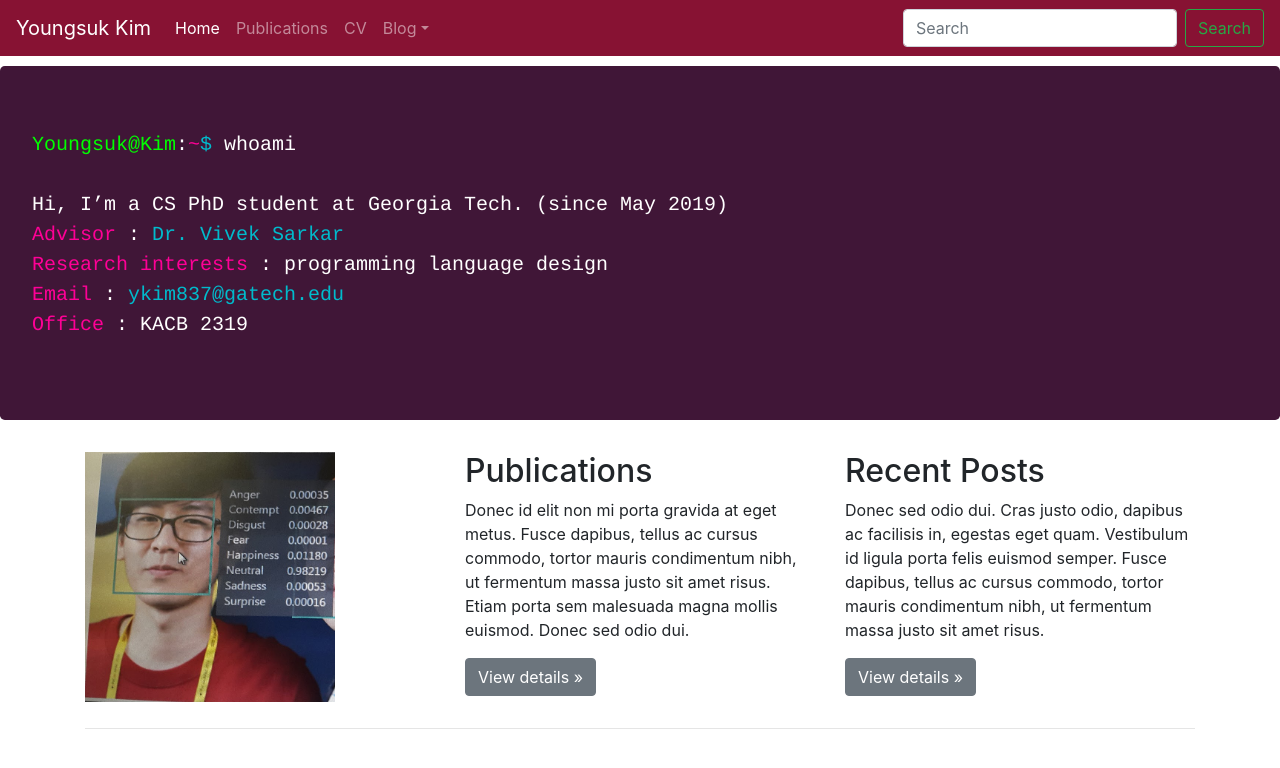
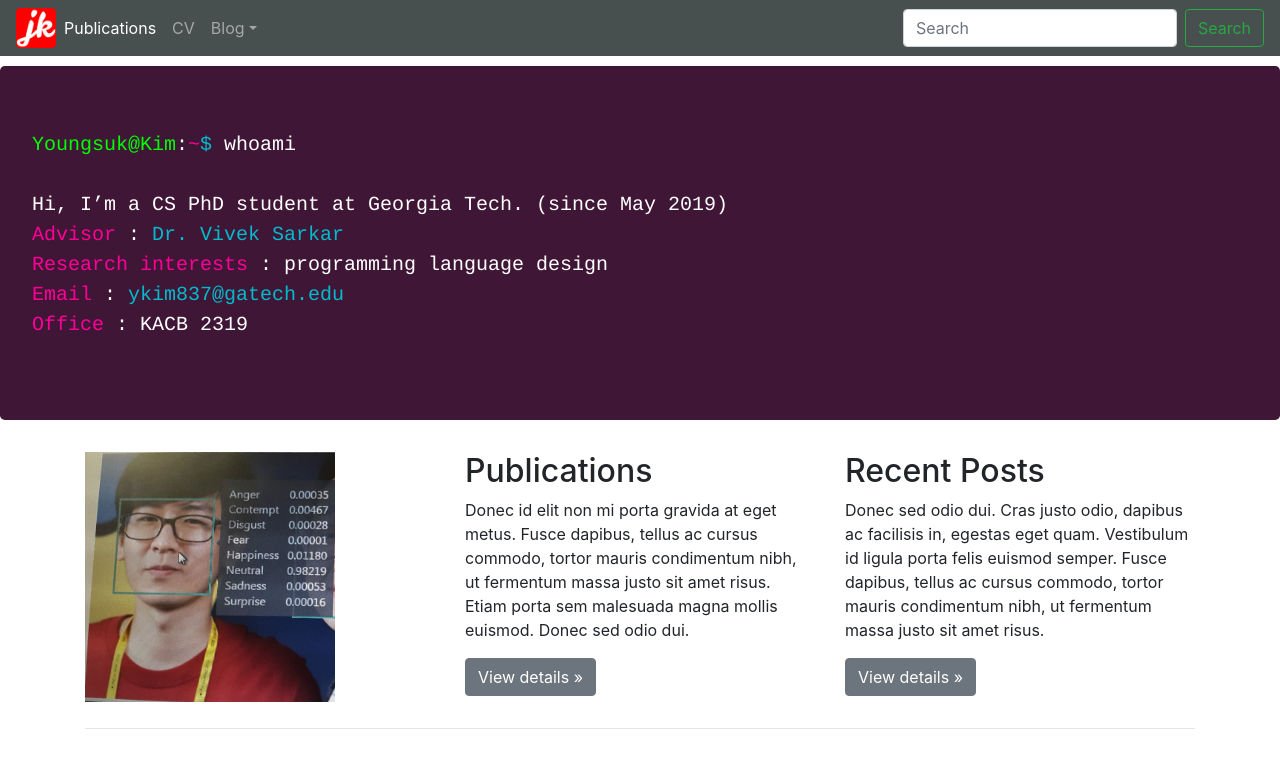
Before and after one commit to JOE1994/JOE1994.github.io, a Jekyll site: the page built from index.md, in a window 1280 px wide. Shown: the top 768 px of the page. Built offline with Jekyll 4.4.1, drawn with Linux system fonts in a browser that asks for light colours.

Commit message:
header color change

```diff
--- a/_layouts/main.html
+++ b/_layouts/main.html
@@ -35,17 +35,20 @@
     <link rel="manifest" href="/site.webmanifest">
   </head>
   <body>
-    <nav class="navbar navbar-expand-md navbar-dark fixed-top" style="background-color: #871233;">
-      <a class="navbar-brand" href="#">Youngsuk Kim</a>
+    <nav class="navbar navbar-expand-md navbar-dark fixed-top" style="background-color: #484f4f">
+      <!-- <a class="navbar-brand" href="#">Youngsuk Kim</a> -->
+      <a href="#"> <img src="../android-chrome-192x192.png" alt="Joe Kim" height="40" width="40"> </a>
       <button class="navbar-toggler" type="button" data-toggle="collapse" data-target="#navbarsExampleDefault" aria-controls="navbarsExampleDefault" aria-expanded="false" aria-label="Toggle navigation">
         <span class="navbar-toggler-icon"></span>
       </button>
       <div class="collapse navbar-collapse" id="navbarsExampleDefault">
         <ul class="navbar-nav mr-auto">
+          <!--
           <li class="nav-item active">
             <a class="nav-link" href="#">Home <span class="sr-only">(current)</span></a>
           </li>
-          <li class="nav-item">
+          -->
+          <li class="nav-item active">
             <a class="nav-link" href="#"> Publications </a>
           </li>
           <li class="nav-item">
```
